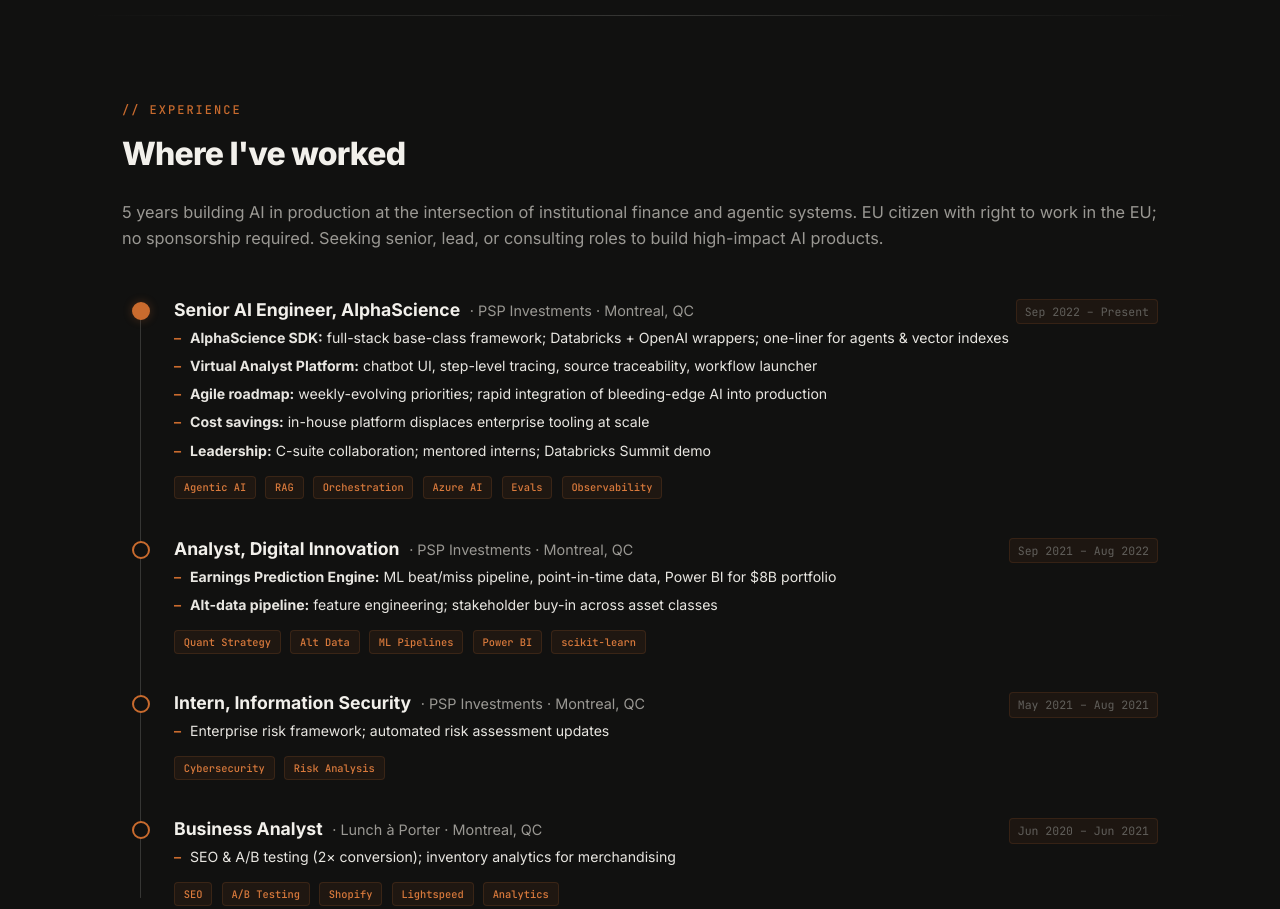
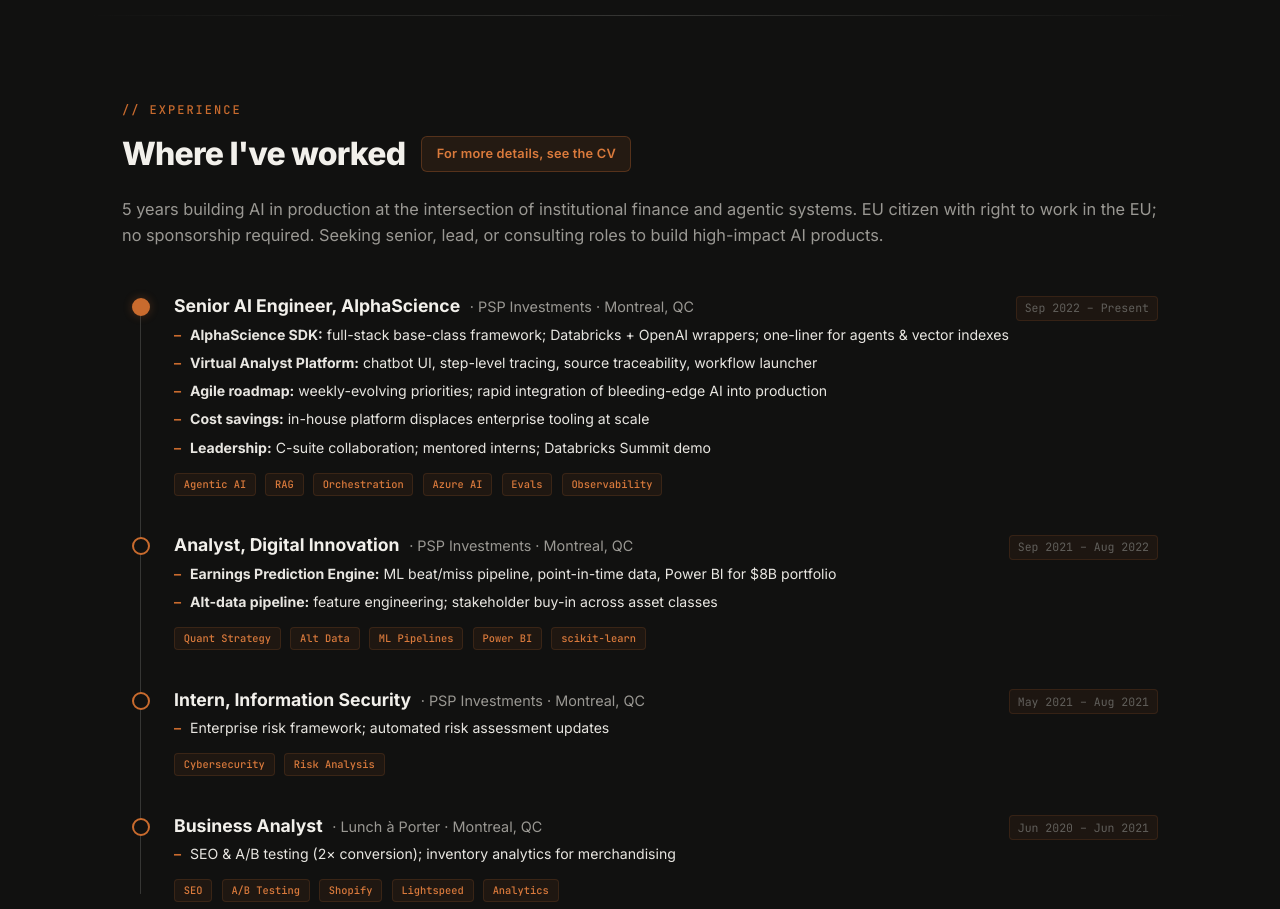
Before and after one commit to chrizefan/me, a plain HTML site: page index.html in a window 1280 px wide. Shown: the part 2800-3709 px from the top of the page. Drawn offline with Linux system fonts and the light colour scheme.

Commit message:
Add CV download button and style updates to experience section. Enhanced layout with a new section title row and improved button styles for better visibility and user interaction. Updated text for clarity in the experience descriptions.

```diff
--- a/index.html
+++ b/index.html
@@ -96,6 +96,8 @@
 [data-theme="light"] .btn-ghost { color: #5A5750; border-color: #D5D0C8; }
 [data-theme="light"] .btn-ghost:hover { color: #B55E2A; border-color: #B55E2A; }
 [data-theme="light"] .section-title { color: #1C1B18; }
+[data-theme="light"] .cv-details-btn { color: #B55E2A; background: rgba(181,94,42,0.08); border-color: rgba(181,94,42,0.25); }
+[data-theme="light"] .cv-details-btn:hover { color: #fff; background: #B55E2A; border-color: #B55E2A; }
 [data-theme="light"] .section-label { color: #B55E2A; -webkit-text-fill-color: #B55E2A; }
 [data-theme="light"] .section-subtitle { color: #5A5750; }
 [data-theme="light"] .about-text { color: #2A2825; }
@@ -490,6 +492,33 @@
   letter-spacing: -0.8px;
   margin-bottom: 1rem;
 }
+.section-title-row {
+  display: flex;
+  align-items: center;
+  gap: 1rem;
+  flex-wrap: wrap;
+  margin-bottom: 1rem;
+}
+.section-title-row .section-title { margin-bottom: 0; }
+.cv-details-btn {
+  display: inline-flex;
+  align-items: center;
+  padding: 0.4rem 0.9rem;
+  font-size: 0.8rem;
+  font-weight: 600;
+  color: var(--accent-l);
+  background: rgba(201,107,46,0.1);
+  border: 1px solid rgba(201,107,46,0.3);
+  border-radius: 6px;
+  text-decoration: none;
+  transition: all 0.2s;
+  letter-spacing: 0.2px;
+}
+.cv-details-btn:hover {
+  color: var(--white);
+  background: var(--accent);
+  border-color: var(--accent);
+}
 
 .section-subtitle {
   font-size: 1.02rem;
@@ -1626,7 +1655,10 @@
 <!-- ═══════ EXPERIENCE ═══════ -->
 <section id="experience" class="reveal">
   <div class="section-label">// experience</div>
-  <div class="section-title">Where I've worked</div>
+  <div class="section-title-row">
+    <div class="section-title">Where I've worked</div>
+    <a href="Chris_Stefan_CV.pdf" download="Chris_Stefan_CV.pdf" class="cv-details-btn" title="Download CV (PDF)">For more details, see the CV</a>
+  </div>
   <div class="section-subtitle">5 years building AI in production at the intersection of institutional finance and agentic systems. EU citizen with right to work in the EU; no sponsorship required. Seeking senior, lead, or consulting roles to build high-impact AI products.</div>
 
   <div class="timeline">
@@ -1888,15 +1920,15 @@
       <div class="qa-answer">
         <p>
           <strong>Source traceability.</strong> Analysts can't take an AI's word for something. I built a
-          system where every claim links back to its exact document, page, and passage, surfaced in the
+          system that links every claim back to its exact document, page, and passage, surfaced in the
           UI so they can verify without leaving the platform. The engineering was one part; the other
           was realizing that without that trust layer, the tool wouldn't get used at all.
         </p>
         <p>
           <strong>Structured data integration.</strong> Financial datasets are too large for context windows.
-          I built a backend where the model references tables by path, works with compact summaries, and
-          runs ML analysis on top of that layer. Results flow back through the LLM. The same pattern
-          applies to healthcare, legal, and other domains with large structured data.
+          I built a backend that enables the model to reference tables by path, work with compact summaries, and
+          run ML analysis on top of that layer. Results flow back through the LLM. The same pain points
+          exist in healthcare, legal, and other domains with large structured data.
         </p>
       </div>
     </div>
@@ -1908,7 +1940,7 @@
       </div>
       <div class="qa-answer">
         <p>
-          I want to keep building AI systems in production that matter. I'm open to full-time, contract, or consulting, and flexible on structure. Interested in expanding beyond finance (healthcare, legal, operations, education) anywhere AI can add real value. Open to remote roles with international or Europe-based teams.
+          I'm passionate about building AI systems in production that matter, and I want to keep learning and growing my expertise in the field. I'm open to any form of remote work; what matters to me is the work itself, the team, the value we ship, and the impact it has on clients.
         </p>
       </div>
     </div>
```
